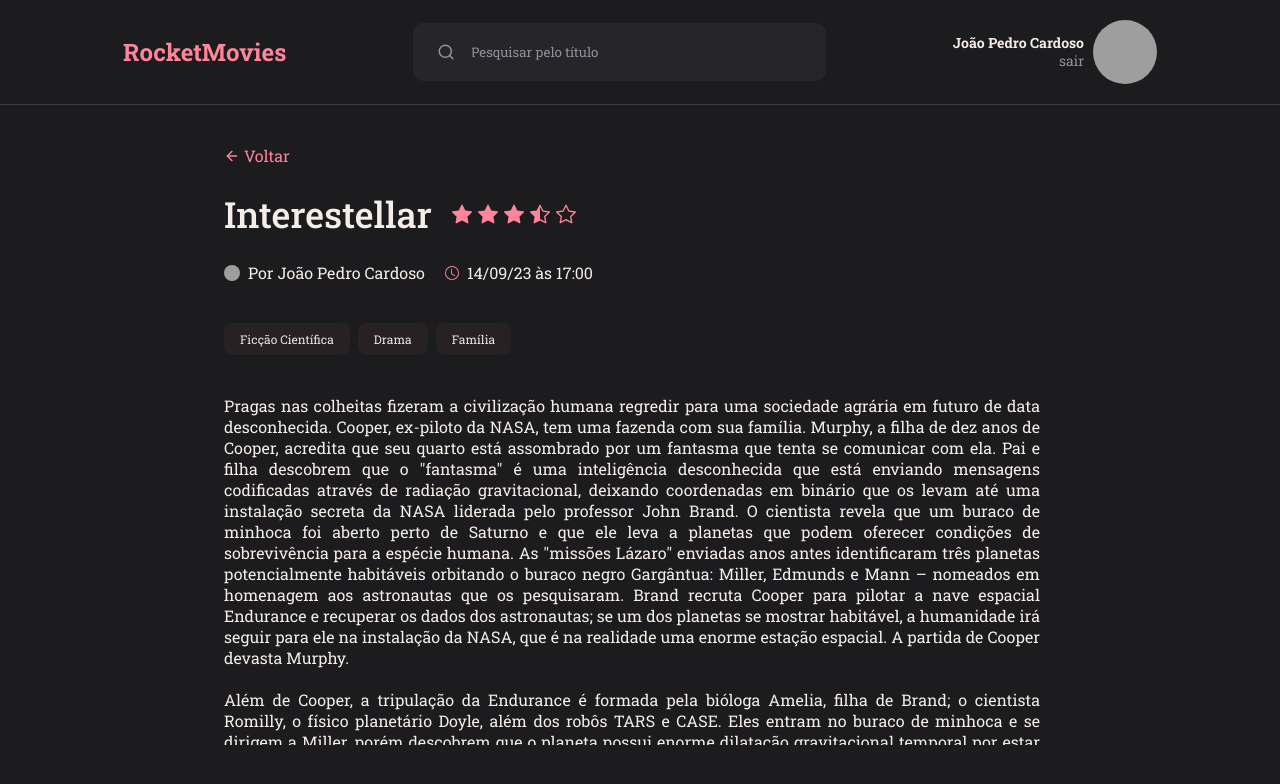
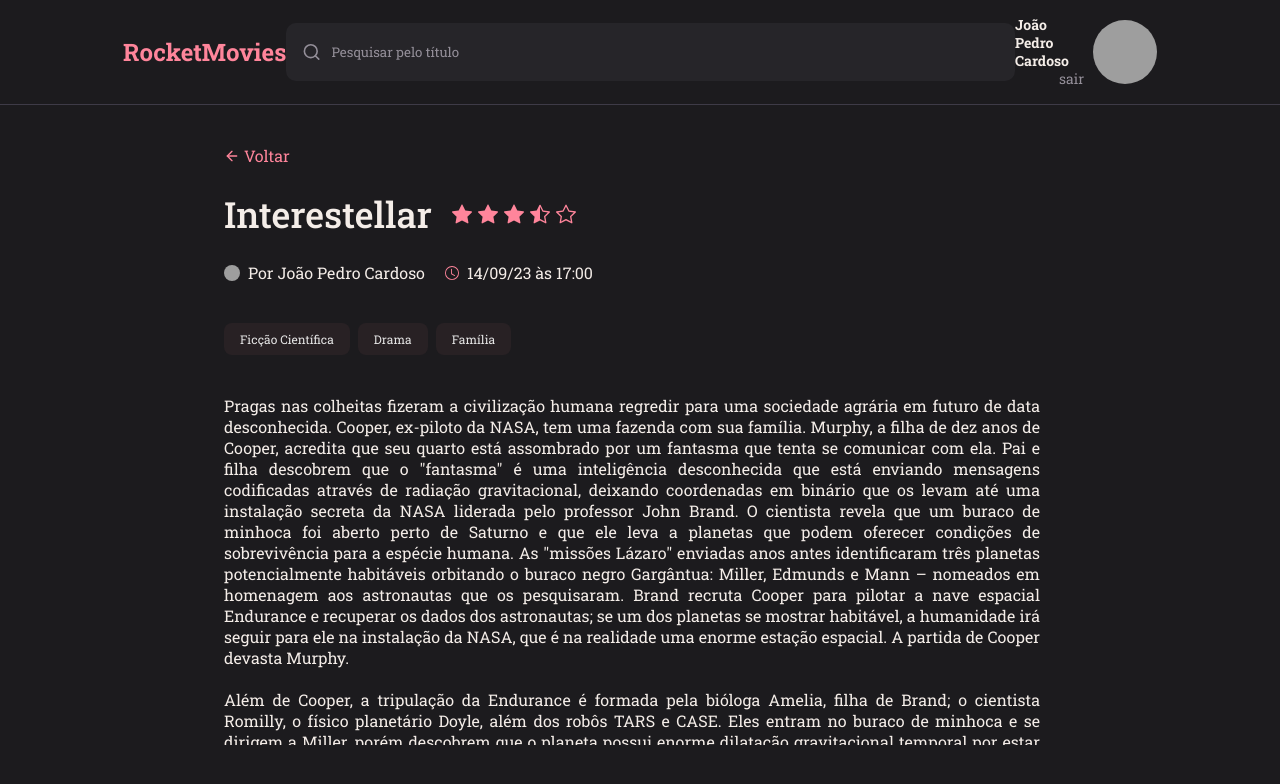
Before and after one commit to jpedr0c/rocketMovies, a React (Vite) app: page / in a window 1280 px wide. Shown: the top 784 px of the page. Built offline with nearby package versions, Linux system fonts and the light colour scheme; grey boxes are pictures that could not be loaded.

Commit message:
style: modified padding and width

```diff
--- a/src/components/Input/styles.js
+++ b/src/components/Input/styles.js
@@ -1,19 +1,17 @@
 import styled from 'styled-components';
 
 export const Container = styled.div`
-  width: 40%;
+  width: 100%;
   display: flex;
   align-items: center;
   background-color: ${({ theme }) => theme.COLORS.BACKGROUND_700};
   color: ${({ theme }) => theme.COLORS.GRAY_100};
   border-radius: 1rem;
-  padding: 1.9rem 2.4rem;
+  padding: 1.9rem 1.6rem;
 
   > input {
     width: 100%;
-    border-radius: 1rem;
     border: none;
-    margin-left: 1.6rem;
     background-color: ${({ theme }) => theme.COLORS.BACKGROUND_700};
     color: ${({ theme }) => theme.COLORS.WHITE_300};
 
@@ -21,4 +19,8 @@ export const Container = styled.div`
       color: ${({ theme }) => theme.COLORS.GRAY_100};
     }
   }
+
+  > svg {
+    margin-right: 1rem;
+  }
 `;
```
